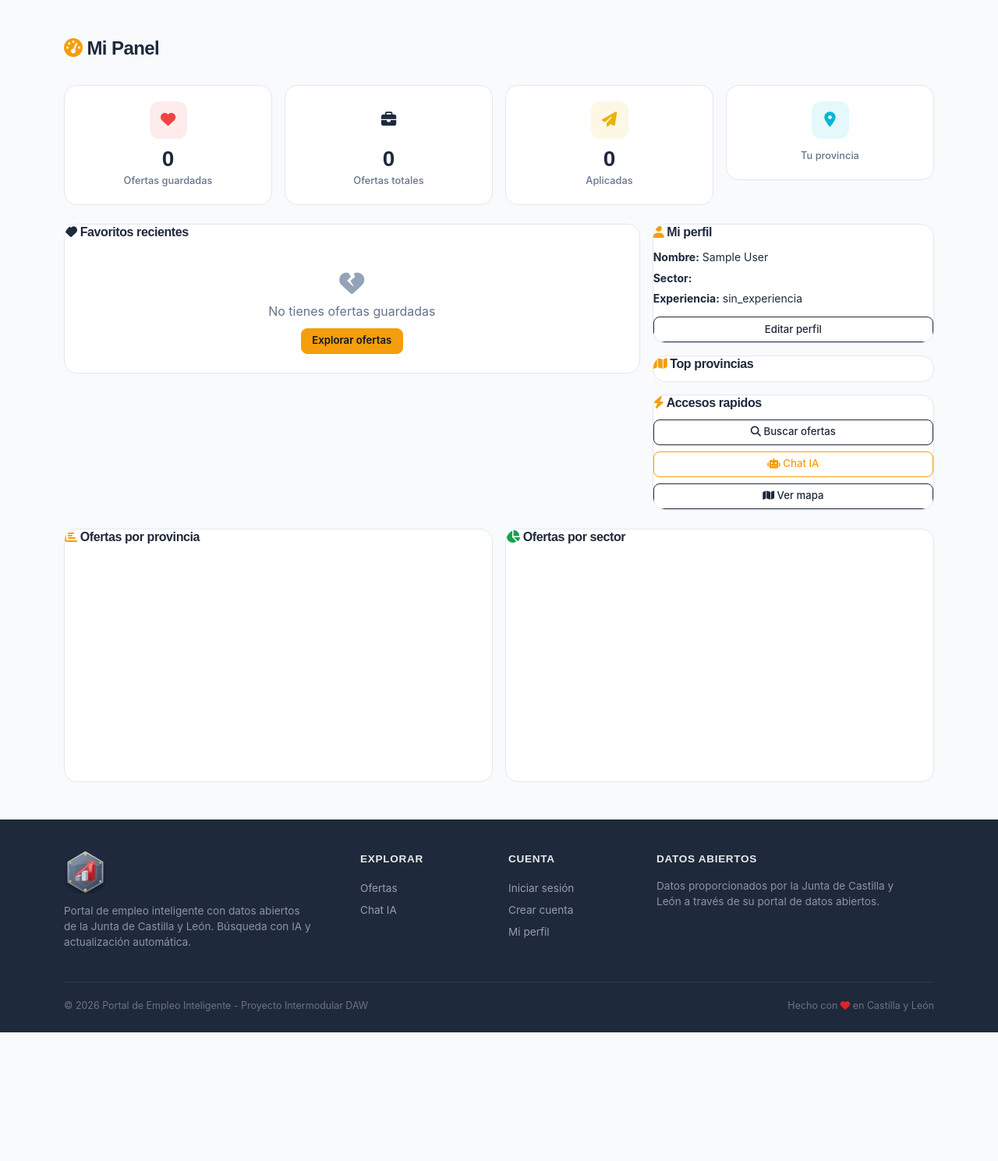
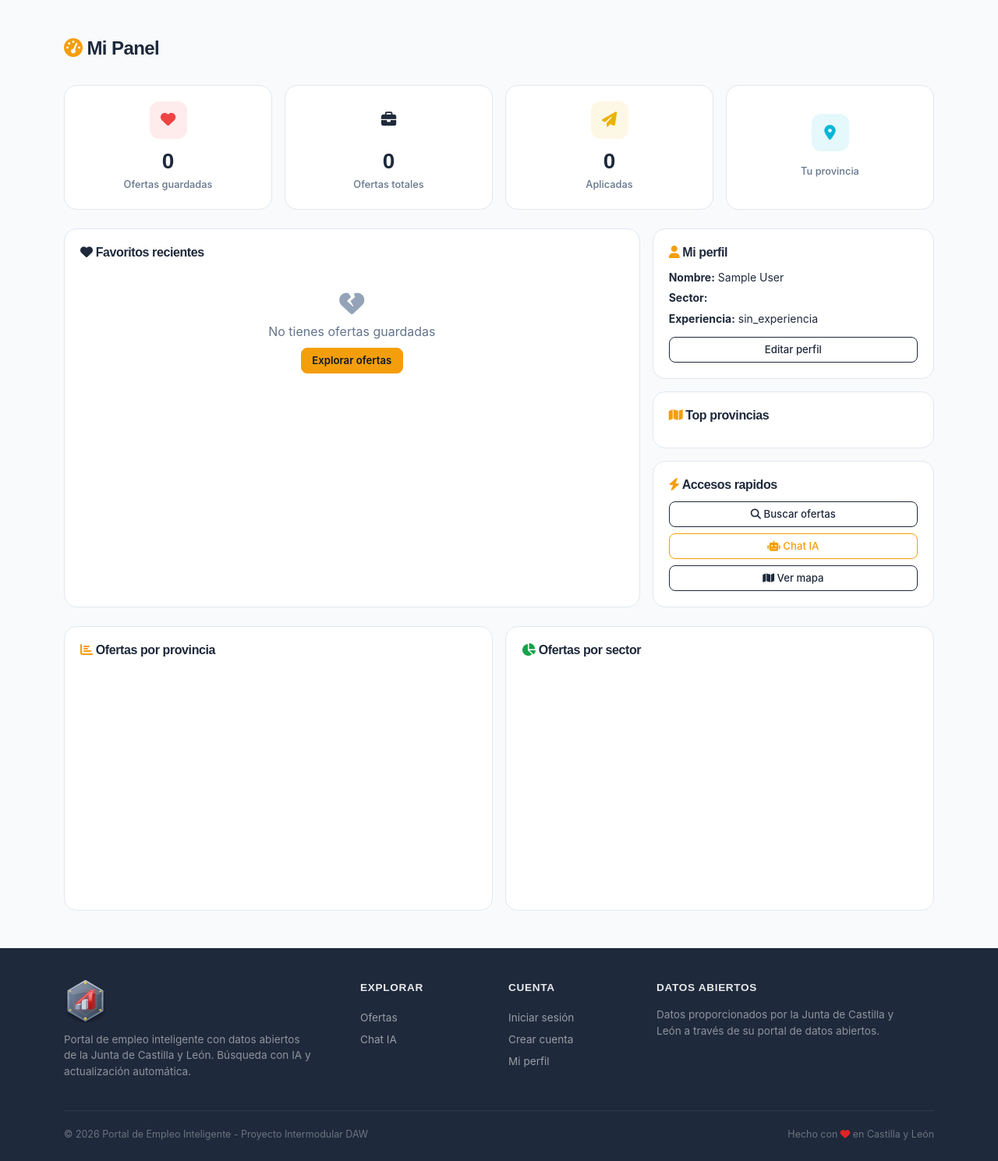
Before and after one commit to gabrielaSc99/PortalEmpleoCyL, a PHP site: page /dashboard in a window 1280 px wide. Shown: the part 82-1571 px from the top of the page at 78% size. Before the commit the page ends 1406 px from the top, so only its background shows below. Run offline with PHP 8.4, Linux system fonts and the light colour scheme; the visitor is signed in with stand-in values (Sample User, id 1); data that the repository does not hold is empty; a map, chart or similar area stays blank.

Commit message:
Corregir tarjetas del dashboard que cortaban el contenido

```diff
--- a/aplicacion/vistas/usuario/dashboard.php
+++ b/aplicacion/vistas/usuario/dashboard.php
@@ -46,7 +46,7 @@
                     <div class="icono-estadistica" style="background: rgba(6, 182, 212, 0.1); color: #06b6d4;">
                         <i class="fas fa-map-marker-alt"></i>
                     </div>
-                    <div class="valor-estadistica" style="font-size: 1.25rem;"><?= htmlspecialchars($usuario['provincia'] ?? 'N/A') ?></div>
+                    <div class="valor-estadistica texto-largo"><?= htmlspecialchars($usuario['provincia'] ?? 'N/A') ?></div>
                     <div class="etiqueta-estadistica">Tu provincia</div>
                 </div>
             </div>
--- a/publico/css/estilos.css
+++ b/publico/css/estilos.css
@@ -750,6 +750,12 @@ h1, h2, h3, h4, h5, h6,
     padding: 1.25rem;
     text-align: center;
     transition: var(--transicion-suave);
+    height: 100%;
+    min-height: 140px;
+    display: flex;
+    flex-direction: column;
+    justify-content: center;
+    overflow: hidden;
 }
 
 .tarjeta-estadistica:hover {
@@ -793,14 +799,25 @@ h1, h2, h3, h4, h5, h6,
     font-weight: 700;
     font-size: 1.75rem;
     color: var(--texto-principal);
-    line-height: 1;
+    line-height: 1.2;
     margin-bottom: 0.25rem;
+    word-wrap: break-word;
+    overflow-wrap: break-word;
 }
 
 .tarjeta-estadistica .etiqueta-estadistica {
     font-size: 0.8rem;
     color: var(--texto-secundario);
     font-weight: 500;
+    word-wrap: break-word;
+    overflow-wrap: break-word;
+    hyphens: auto;
+}
+
+.tarjeta-estadistica .valor-estadistica.texto-largo {
+    font-size: 1rem;
+    word-wrap: break-word;
+    overflow-wrap: break-word;
 }
 
 /* ============================
@@ -1410,8 +1427,10 @@ h1, h2, h3, h4, h5, h6,
     background: var(--fondo-tarjeta);
     border: 1px solid var(--borde-suave);
     border-radius: var(--radio-xl);
-    overflow: hidden;
+    overflow: visible;
     transition: var(--transicion-suave);
+    padding: 1.25rem;
+    height: 100%;
 }
 
 .tarjeta-panel:hover {
```
